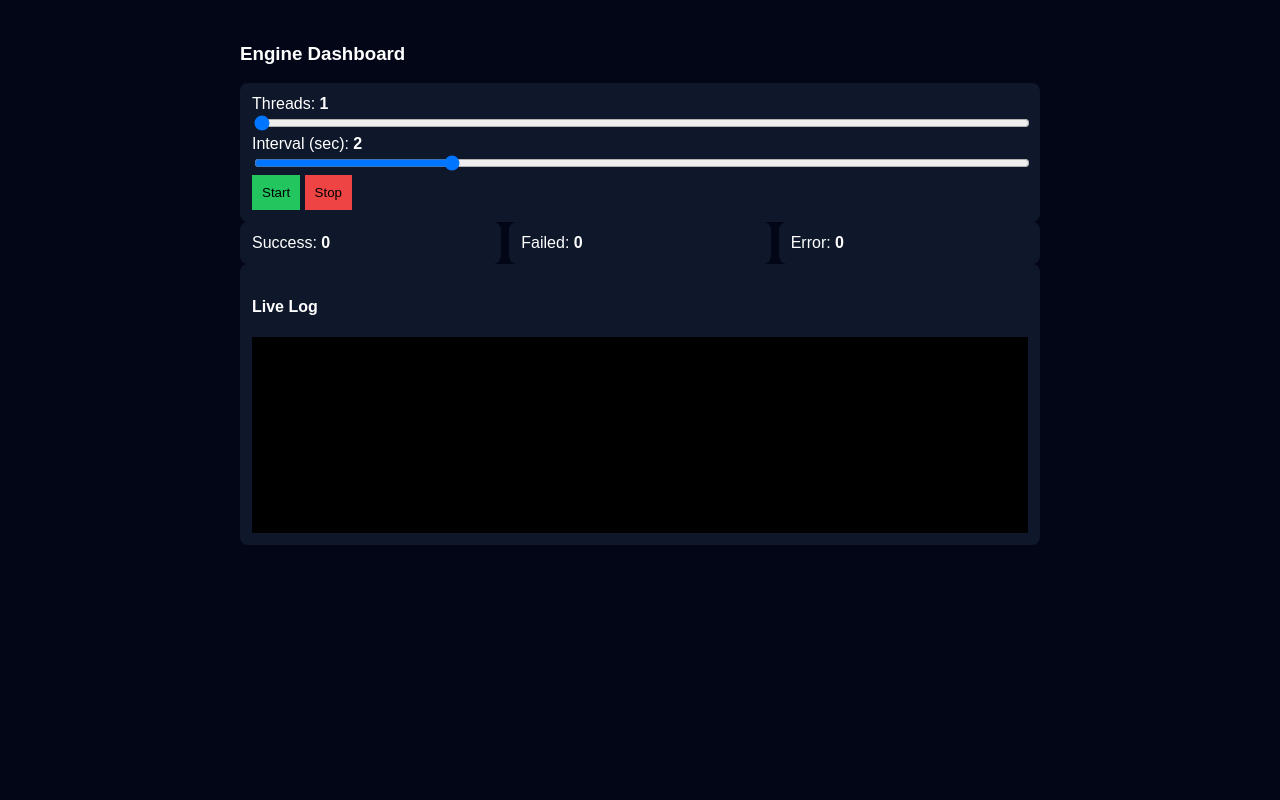
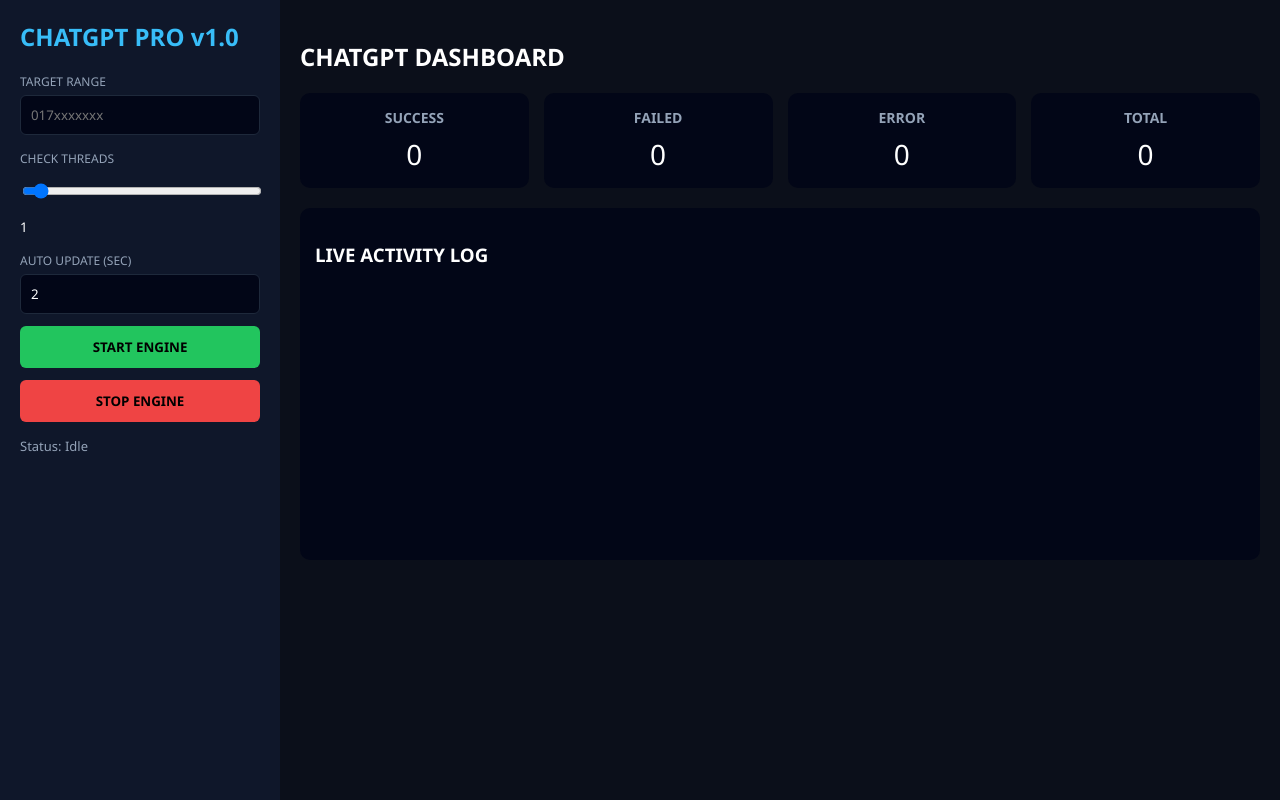
Before and after one commit to mdmunna00/otp-engine-demo, a website: page public/dashboard.html in a window 1280 px wide. Drawn offline with Linux system fonts and the light colour scheme.

Commit message:
Refactor dashboard HTML structure and styles

```diff
--- a/public/dashboard.html
+++ b/public/dashboard.html
@@ -1,79 +1,193 @@
 <!doctype html>
-<html>
+<html lang="en">
 <head>
-<meta name="viewport" content="width=device-width,initial-scale=1">
-<title>Dashboard</title>
+<meta charset="UTF-8">
+<meta name="viewport" content="width=device-width, initial-scale=1">
+<title>Automation Dashboard</title>
+
 <style>
-body{font-family:Arial;background:#020617;color:#fff;padding:16px}
-.wrap{max-width:800px;margin:auto}
-.grid{display:grid;grid-template-columns:repeat(3,1fr);gap:8px}
-.card{background:#0f172a;padding:12px;border-radius:8px}
-button{padding:10px;border:0}
-.start{background:#22c55e} .stop{background:#ef4444}
-.log{height:180px;overflow:auto;background:#000;padding:8px;font-size:12px}
-input[type=range]{width:100%}
-@media(max-width:600px){.grid{grid-template-columns:1fr}}
+*{box-sizing:border-box;font-family:Segoe UI,Arial}
+body{
+  margin:0;
+  background:#0b0f1a;
+  color:#fff;
+}
+.container{
+  display:flex;
+  min-height:100vh;
+}
+.sidebar{
+  width:280px;
+  background:#0f172a;
+  padding:20px;
+}
+.sidebar h2{
+  margin:0 0 20px;
+  color:#38bdf8;
+}
+.label{font-size:12px;color:#94a3b8;margin-top:15px}
+input,select{
+  width:100%;
+  padding:10px;
+  margin-top:5px;
+  background:#020617;
+  border:1px solid #1e293b;
+  color:#fff;
+  border-radius:6px;
+}
+.range{
+  width:100%;
+}
+button{
+  width:100%;
+  padding:12px;
+  margin-top:12px;
+  border:none;
+  border-radius:6px;
+  font-weight:bold;
+  cursor:pointer;
+}
+.start{background:#22c55e;color:#000}
+.stop{background:#ef4444;color:#000}
+.status{
+  margin-top:15px;
+  font-size:13px;
+  color:#94a3b8;
+}
+
+.main{
+  flex:1;
+  padding:20px;
+}
+.cards{
+  display:grid;
+  grid-template-columns:repeat(4,1fr);
+  gap:15px;
+}
+.card{
+  background:#020617;
+  padding:15px;
+  border-radius:10px;
+  text-align:center;
+}
+.card h3{margin:0;font-size:14px;color:#94a3b8}
+.card p{font-size:28px;margin:8px 0 0}
+
+.logbox{
+  margin-top:20px;
+  background:#020617;
+  border-radius:10px;
+  padding:15px;
+}
+.log{
+  height:260px;
+  overflow:auto;
+  font-size:12px;
+  line-height:1.6;
+}
+@media(max-width:900px){
+  .container{flex-direction:column}
+  .sidebar{width:100%}
+  .cards{grid-template-columns:repeat(2,1fr)}
+}
 </style>
 </head>
+
 <body>
-<div class="wrap">
-<h3>Engine Dashboard</h3>
+<div class="container">
 
-<div class="card">
-<label>Threads: <b id="tVal">1</b></label>
-<input type="range" min="1" max="5" value="1" id="threads">
-<label>Interval (sec): <b id="iVal">2</b></label>
-<input type="range" min="1" max="5" value="2" id="interval">
-<button class="start" onclick="start()">Start</button>
-<button class="stop" onclick="stop()">Stop</button>
+<!-- LEFT PANEL -->
+<div class="sidebar">
+  <h2>CHATGPT PRO v1.0</h2>
+
+  <div class="label">TARGET RANGE</div>
+  <input placeholder="017xxxxxxx">
+
+  <div class="label">CHECK THREADS</div>
+  <input type="range" min="1" max="5" value="1" id="threads" class="range">
+  <small id="tVal">1</small>
+
+  <div class="label">AUTO UPDATE (SEC)</div>
+  <input type="number" id="interval" value="2">
+
+  <button class="start" onclick="startEngine()">START ENGINE</button>
+  <button class="stop" onclick="stopEngine()">STOP ENGINE</button>
+
+  <div class="status" id="status">Status: Idle</div>
 </div>
 
-<div class="grid">
-<div class="card">Success: <b id="s">0</b></div>
-<div class="card">Failed: <b id="f">0</b></div>
-<div class="card">Error: <b id="e">0</b></div>
+<!-- RIGHT PANEL -->
+<div class="main">
+  <h2>CHATGPT DASHBOARD</h2>
+
+  <div class="cards">
+    <div class="card"><h3>SUCCESS</h3><p id="success">0</p></div>
+    <div class="card"><h3>FAILED</h3><p id="failed">0</p></div>
+    <div class="card"><h3>ERROR</h3><p id="error">0</p></div>
+    <div class="card"><h3>TOTAL</h3><p id="total">0</p></div>
+  </div>
+
+  <div class="logbox">
+    <h3>LIVE ACTIVITY LOG</h3>
+    <div class="log" id="log"></div>
+  </div>
 </div>
 
-<div class="card">
-<h4>Live Log</h4>
-<div class="log" id="log"></div>
-</div>
 </div>
 
 <script>
-let timer=null, running=false;
-const s=()=>document.getElementById('s');
-const f=()=>document.getElementById('f');
-const e=()=>document.getElementById('e');
-const log=()=>document.getElementById('log');
-const threadsEl=document.getElementById('threads');
-const intervalEl=document.getElementById('interval');
-threadsEl.oninput=()=>tVal.innerText=threadsEl.value;
-intervalEl.oninput=()=>iVal.innerText=intervalEl.value;
+let timer=null;
+let running=false;
 
-function add(msg){
-  log().innerHTML = `[${new Date().toLocaleTimeString()}] ${msg}<br>` + log().innerHTML;
+const logBox=document.getElementById("log");
+const sEl=document.getElementById("success");
+const fEl=document.getElementById("failed");
+const eEl=document.getElementById("error");
+const tEl=document.getElementById("total");
+const statusEl=document.getElementById("status");
+const threadsEl=document.getElementById("threads");
+const intervalEl=document.getElementById("interval");
+
+threadsEl.oninput=()=>document.getElementById("tVal").innerText=threadsEl.value;
+
+function addLog(msg){
+  logBox.innerHTML=`[${new Date().toLocaleTimeString()}] ${msg}<br>`+logBox.innerHTML;
 }
 
 async function tick(){
-  const threads = Number(threadsEl.value);
+  const threads=Number(threadsEl.value);
   for(let i=0;i<threads;i++){
-    const r = await fetch('/api/mock-task');
-    const d = await r.json();
-    if(d.status==='success'){ s().innerText=+s().innerText+1; add('SUCCESS'); }
-    else if(d.status==='failed'){ f().innerText=+f().innerText+1; add('FAILED'); }
-    else{ e().innerText=+e().innerText+1; add('ERROR'); }
+    const r=await fetch("/api/mock-task");
+    const d=await r.json();
+    tEl.innerText=+tEl.innerText+1;
+
+    if(d.status==="success"){
+      sEl.innerText=+sEl.innerText+1;
+      addLog("SUCCESS");
+    }else if(d.status==="failed"){
+      fEl.innerText=+fEl.innerText+1;
+      addLog("FAILED");
+    }else{
+      eEl.innerText=+eEl.innerText+1;
+      addLog("ERROR");
+    }
   }
 }
 
-function start(){
+function startEngine(){
   if(running) return;
-  running=true; add('Engine START');
-  timer=setInterval(tick, Number(intervalEl.value)*1000);
+  running=true;
+  statusEl.innerText="Status: Running";
+  addLog("ENGINE STARTED");
+  timer=setInterval(tick,Number(intervalEl.value)*1000);
 }
-function stop(){
-  running=false; clearInterval(timer); add('Engine STOP');
+function stopEngine(){
+  running=false;
+  clearInterval(timer);
+  statusEl.innerText="Status: Idle";
+  addLog("ENGINE STOPPED");
 }
 </script>
+
 </body>
 </html>
```
